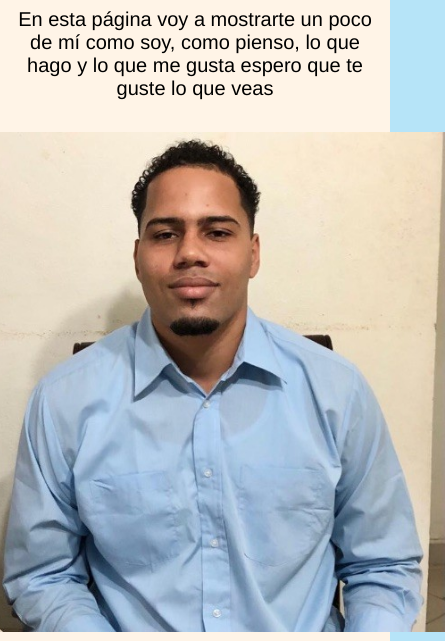
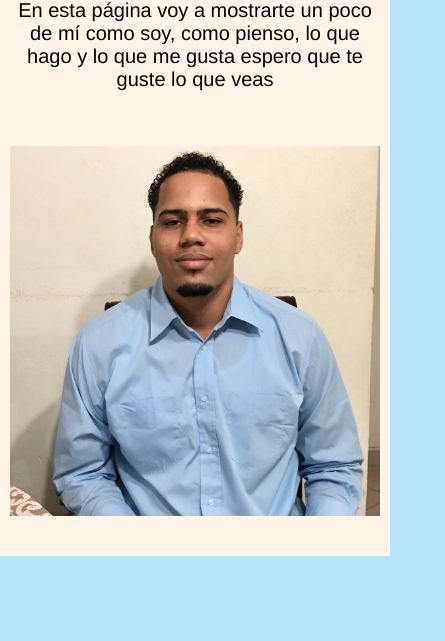
Before and after one commit to ElianRD/tarea1-, a plain HTML site: page index.html in a window 390 px wide. Shown: the part 231-872 px from the top of the page, 445 px wide, since content can reach past the window. After the commit the page ends 844 px from the top, so only its background shows below. Drawn offline with Linux system fonts and the light colour scheme; a web font is replaced by a local one.

Commit message:
mensaje descriptivo del cambio2

```diff
--- a/style.css
+++ b/style.css
@@ -115,7 +115,6 @@ body {
   justify-content: center;
   align-items: center;
   text-align: center;
-  flex: 50%;
 }
 .presentacion .div1 p {
   margin: 15px;
@@ -126,22 +125,31 @@ body {
   color: rgb(0, 0, 0);
   font-size: 40px;
 }
+.presentacion .div1 h1:hover {
+  transform: scale(1.2);
+  color: rgb(68, 68, 68);
+}
+
 .presentacion .div2 {
   display: flex;
   align-items: center;
   justify-content: center;
-  flex: 50%;
+  margin: 20px 0px;
 }
 .presentacion .div2 img {
-  height: 600px;
-  width: auto;
+  margin: 20px 20px;
 }
+
 @media screen and (max-width: 900px) {
   .presentacion {
     flex-wrap: wrap;
+    height: 100%;
   }
-  .presentacion .div2 img {
-    height: 500px;
+  .presentacion .div2 {
+    margin: 20px 10px;
+  }
+  .presentacion .div1 h1:hover {
+    transform: scale(1.1);
   }
 }
 
@@ -164,8 +172,7 @@ body {
   .cierre {
     display: flex;
   }
-  .presentacion {
-    height: 95vh;
-    flex-wrap: wrap;
+  .presentacion .div2 img {
+    width: 100%;
   }
 }
```
